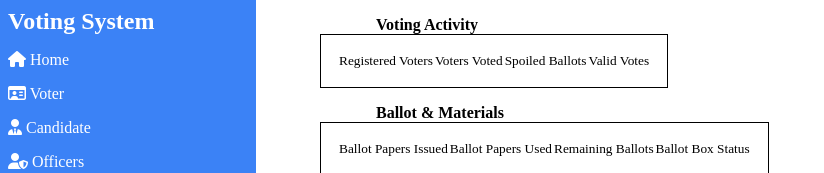
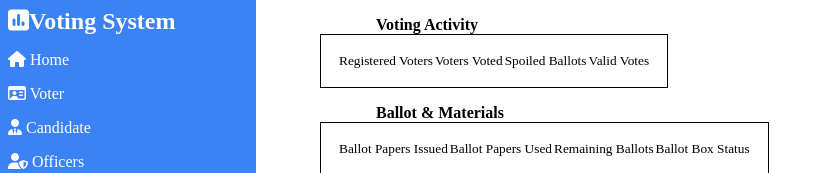
Before and after one commit to lauryn06/Elections_App, a website: page Monitoring.html in a window 1280 px wide. Shown: the top 173 px of the page, without its empty margins (0-824 px from the left). Drawn offline with Linux system fonts and the light colour scheme; no server answers.

Commit message:
added icon for voting system in all the html files

```diff
--- a/Monitoring.html
+++ b/Monitoring.html
@@ -11,7 +11,7 @@
   <section class="out">
       <nav class="navBar">
            <div class="Menu">
-            <h1>Voting System</h1>
+            <h1><i class="fa-solid fa-square-poll-vertical"></i>Voting System</h1>
     <a href="index.html"><i class="fa-solid fa-home"></i> Home</a>
 <a href="voter.html"><i class="fa-regular fa-id-card"></i> Voter</a>
 <a href="candidate.html"><i class="fa-solid fa-user-tie"></i> Candidate</a>
--- a/style.css
+++ b/style.css
@@ -26,6 +26,7 @@ body{
     height: 100vh;
     width: 20vw;
 }
+
 .Menu{
     display: flex;
     flex-direction: column;
```
Also changed, not shown: Index.html (+1 -1 lines), Officer.html (+1 -1 lines), Political Party.html (+1 -1 lines), Polling Station.html (+1 -1 lines), Vote.html (+1 -1 lines), Winner.html (+1 -1 lines), candidate.html (+1 -1 lines), voter.html (+1 -1 lines), mec_logo.png (added).
